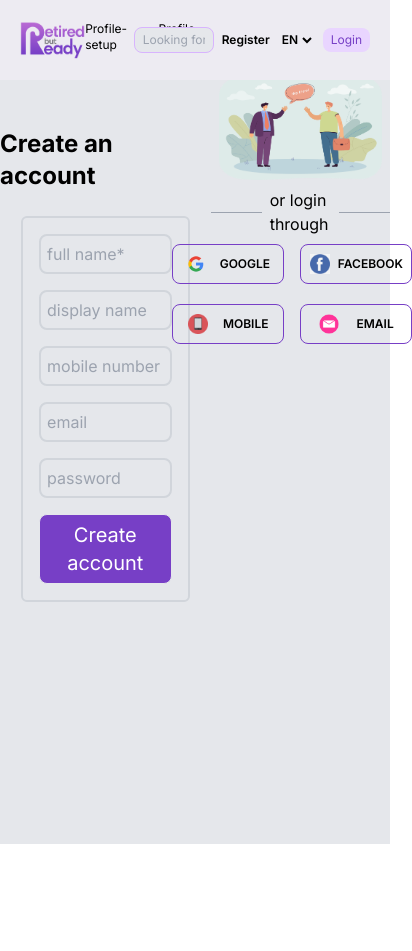
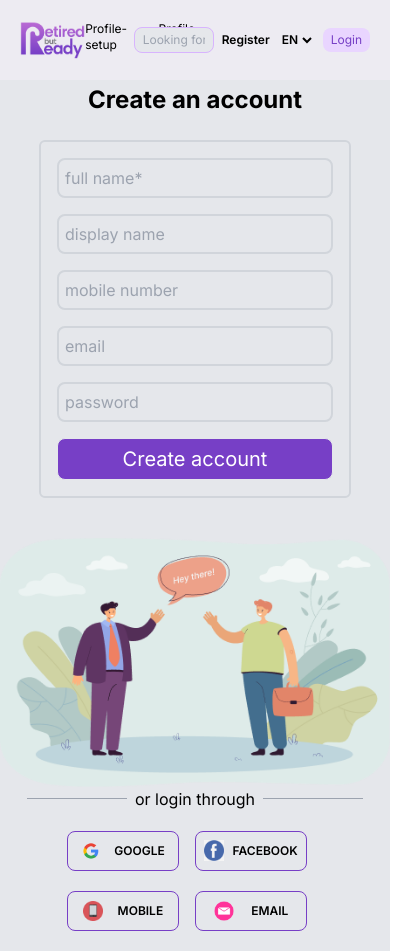
Before and after one commit to morajdhwaj/retired-but-ready, a Next.js app: page /register in a window 390 px wide. Shown: the whole page, 412 px wide, since content can reach past the window. Before the commit the page ends 844 px from the top, so only its background shows below. Built offline with nearby package versions, Linux system fonts and the light colour scheme.

Commit message:
Responsive register and verification page

```diff
--- a/src/app/(pages)/Verification-code/page.js
+++ b/src/app/(pages)/Verification-code/page.js
@@ -62,11 +62,11 @@ const page = ({ length = 4 }) => {
   return (
     <div className="bg-[#ECEAF0]">
       <Navbar />
-      <div className="pt-20 flex">
-        <div className="w-1/2  flex justify-center items-center ">
+      <div className="pt-20 md:flex lg:flex">
+        <div className="md:w-[100%] lg:w-1/2  flex justify-center items-center ">
           <Image src="/assets/Group-26113.png" width={450} height={450} />
         </div>
-        <div className="w-1/2 p-5 ">
+        <div className="md:w-[100%] lg:w-1/2 p-5 ">
           <div className="bg-white m-6 p-10 ">
             <h1 className="text-2xl font-bold">Verification Code</h1>
             <p className="mt-5 text-sm font-medium ">
--- a/src/app/(pages)/register/page.js
+++ b/src/app/(pages)/register/page.js
@@ -55,9 +55,9 @@ const page = () => {
   return (
     <div>
       <Navbar />
-      <div className="bg-gray-200 flex pt-16 h-[100vh] ">
-        <div className="w-[54%]  flex flex-col  items-center mt-16">
-          <h1 className="text-2xl font-bold hover:border-b-2 hover:border-blue-500 ">
+      <div className="bg-gray-200 md:flex lg:flex pt-16 md:h-[100vh] lg:h-[100vh]  ">
+        <div className=" md:w-[100%] lg:w-[54%] flex flex-col   items-center ">
+          <h1 className="text-2xl font-bold hover:border-b-2 hover:border-blue-500 mt-5">
             Create an account
           </h1>
           <br />
@@ -106,17 +106,17 @@ const page = () => {
           </div>
         </div>
 
-        <div className=" w-[46%]  flex flex-col  ">
-          <div className="mt-1 p-2">
+        <div className=" md:w-[100%] lg:w-[46%]  flex flex-col  ">
+          <div className="mt-10 flex justify-center items-center ">
 
-          <Image src="/assets/Group-626217.png" width={500} height={500} />
+          <Image src="/assets/Group-626217.png" width={400} height={300} />
           </div>
           <div className="flex items-center justify-center">
             <div className="h-[1px] w-[100px] bg-gray-400 " />
             <h3 className="ml-2 mr-2">or login through</h3>
             <div className="h-[1px] w-[100px] bg-gray-400" />
           </div>
-          <div className=" w-75% flex justify-center items-center mb-5 mt-2 ">
+          <div className=" w-75% flex justify-center items-center mb-5 mt-5 ">
             <div className="flex flex-col gap-5  ">
               <button className="w-28 flex justify-evenly text-xs font-semibold items-center border rounded-lg border-[#773FC6] h-10">
                 <Image
```
